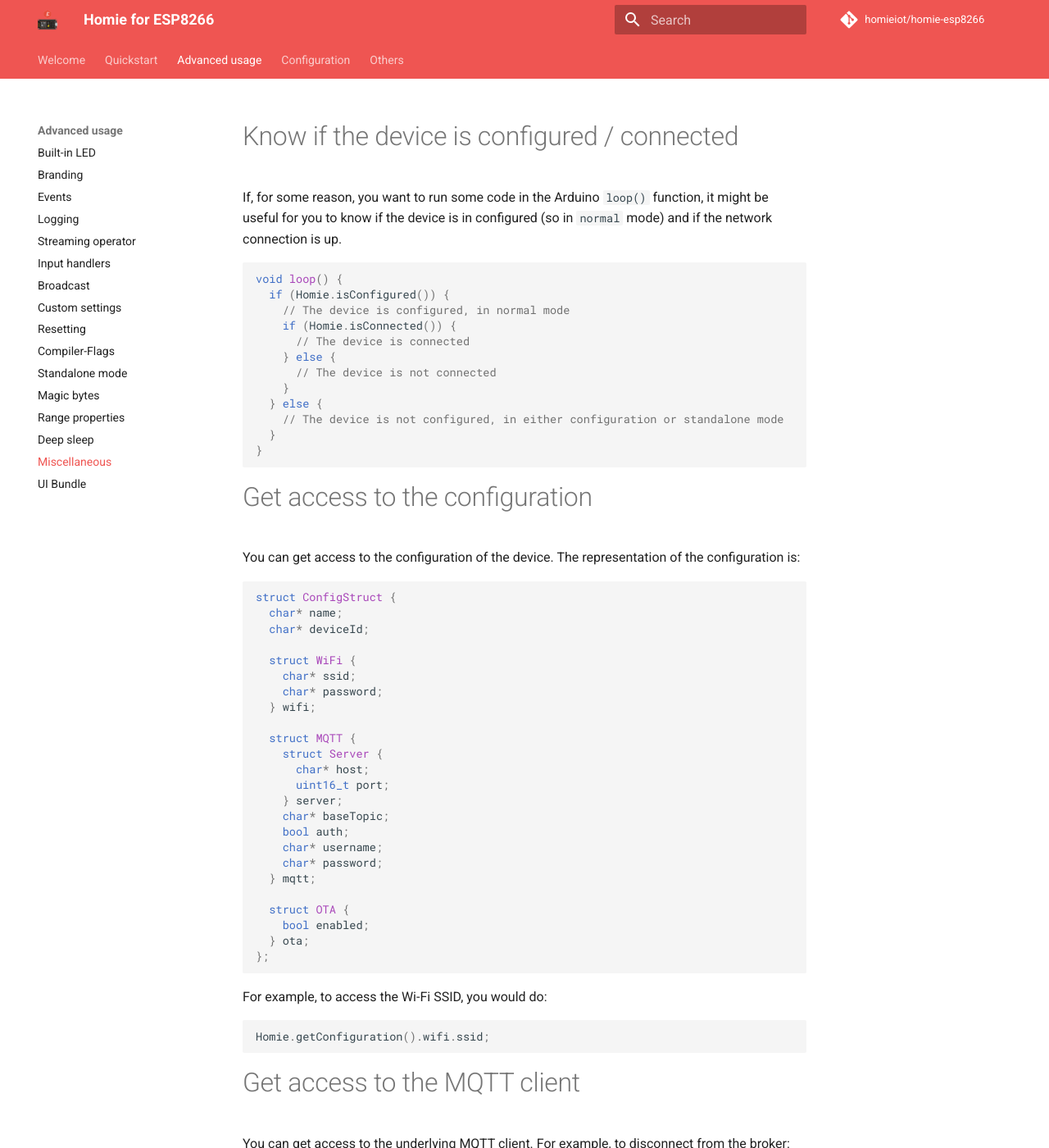
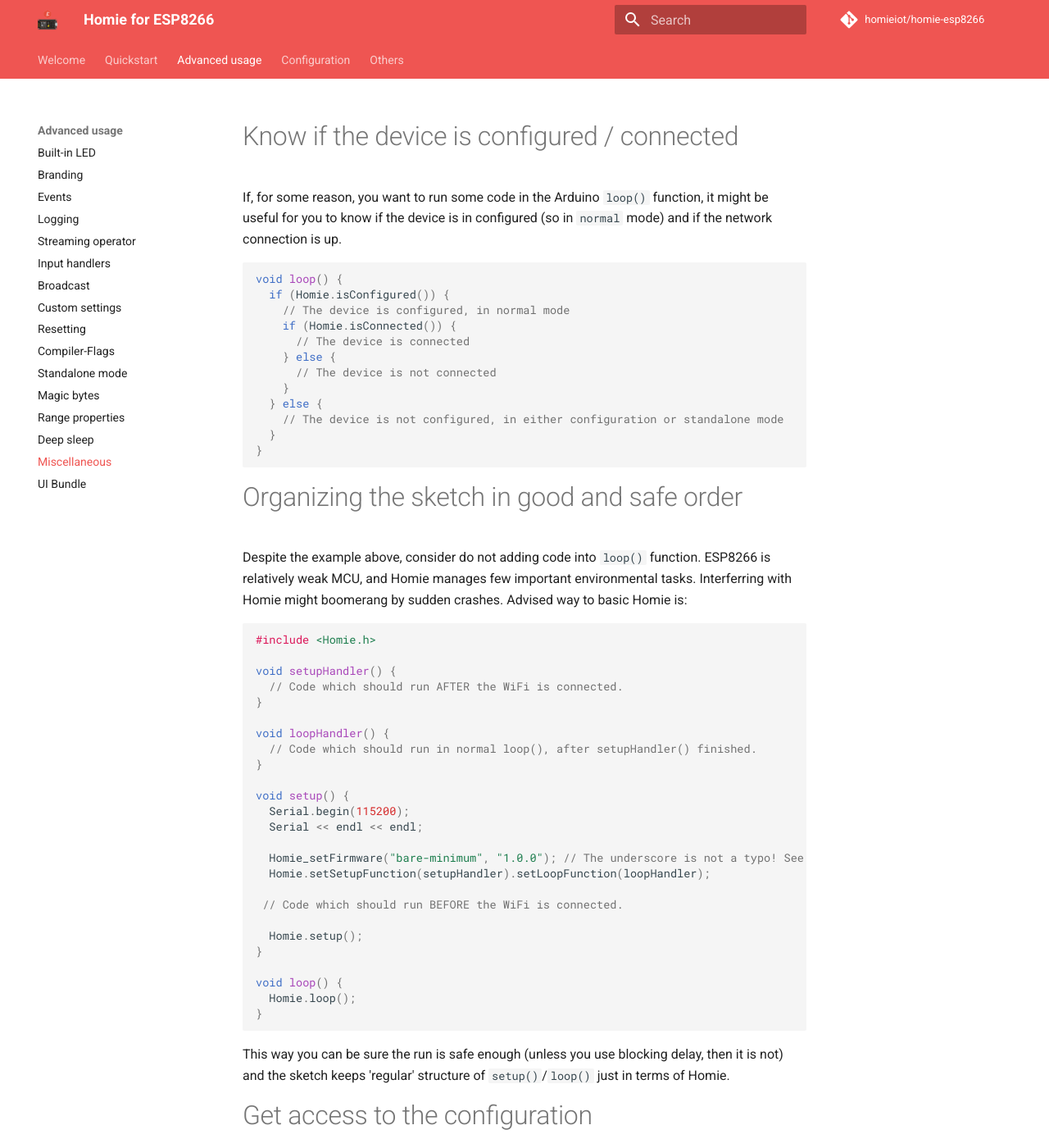
Before and after one commit to homieiot/homie-esp8266, an MkDocs documentation site: the page built from docs/advanced-usage/miscellaneous.md, in a window 1280 px wide and 1400 px high. Shown: the whole window at 82% size. Built offline with MkDocs 1.6.1 and Material for MkDocs 9.7.7, drawn with Linux system fonts in a browser that asks for light colours; comment, search, counter and statistics services are not loaded.

Commit message:
Organizing the sketch in good and safe order

````diff
--- a/docs/advanced-usage/miscellaneous.md
+++ b/docs/advanced-usage/miscellaneous.md
@@ -16,6 +16,40 @@ void loop() {
   }
 }
 ```
+
+# Organizing the sketch in good and safe order
+
+Despite the example above, consider do not adding code into `loop()` function. ESP8266 is relatively weak MCU, and Homie manages few important environmental tasks. Interferring with Homie might boomerang by sudden crashes. Advised way to basic Homie is:
+```c++
+#include <Homie.h>
+
+void setupHandler() {
+  // Code which should run AFTER the WiFi is connected.
+}
+
+void loopHandler() {
+  // Code which should run in normal loop(), after setupHandler() finished.
+}
+
+void setup() {
+  Serial.begin(115200);
+  Serial << endl << endl;
+
+  Homie_setFirmware("bare-minimum", "1.0.0"); // The underscore is not a typo! See Magic bytes
+  Homie.setSetupFunction(setupHandler).setLoopFunction(loopHandler);
+
+ // Code which should run BEFORE the WiFi is connected.
+
+  Homie.setup();
+}
+
+void loop() {
+  Homie.loop();
+}
+```
+
+This way you can be sure the run is safe enough (unless you use blocking delay, then it is not) and the sketch keeps 'regular' structure of `setup()`/`loop()` just in terms of Homie.
+
 
 # Get access to the configuration
 
````
